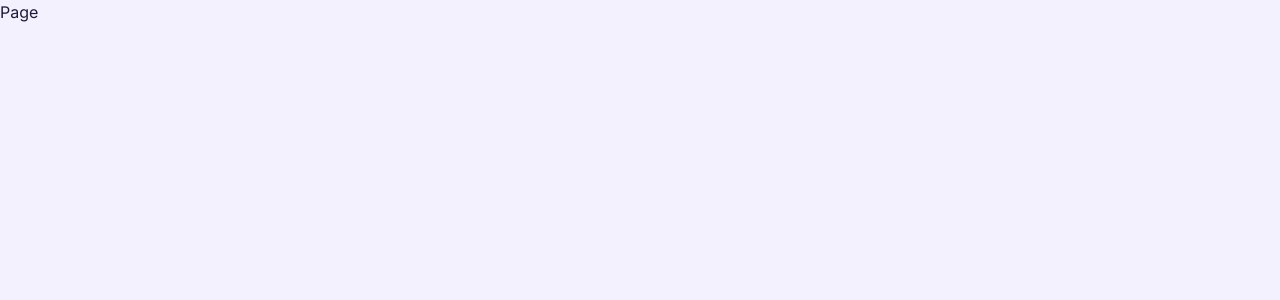
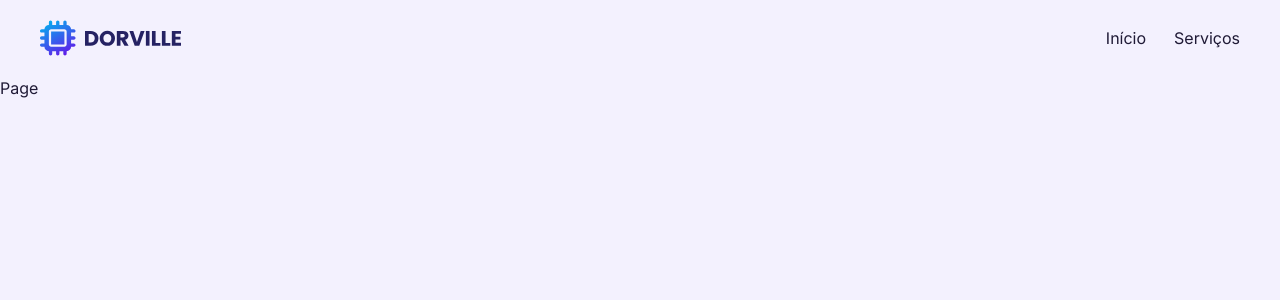
Before and after one commit to dorvillethiago/dorville-web, a Next.js app: page / in a window 1280 px wide. Shown: the top 300 px of the page. Built offline with nearby package versions, Linux system fonts and the light colour scheme.

Commit message:
update 07/05/2024

```diff
--- a/src/app/components/header.tsx
+++ b/src/app/components/header.tsx
@@ -1,5 +1,7 @@
+'use client'
 import Link from 'next/link'
 import React from 'react'
+import { motion } from 'framer-motion'
 
 const Logo = () => (
 	<svg
@@ -70,15 +72,25 @@ interface HeaderProps {
 
 export default function Header({ sections }: HeaderProps) {
 	return (
-		<header>
+		<motion.header
+			className="flex items-center justify-between px-10 py-5 max-w-screen-2xl mx-auto"
+			initial={{
+				y: -100,
+				opacity: 0
+			}}
+			animate={{
+				y: 0,
+				opacity: 1
+			}}
+		>
 			<Logo />
-			<div className="flex gap-7">
+			<div className="flex gap-7 items-center border-gradient">
 				{sections.map((section) => (
 					<Link key={section.displayName} href={section.href}>
 						{section.displayName}
 					</Link>
 				))}
 			</div>
-		</header>
+		</motion.header>
 	)
 }
--- a/src/app/globals.css
+++ b/src/app/globals.css
@@ -3,20 +3,21 @@
 @tailwind utilities;
 
 :root {
-  --vertical-gradient: linear-gradient(180deg, #07AAEF 0%, #601CE9 100%);
-  --horizontal-gradient: linear-gradient(90deg, #07AAEF 0%, #601CE9 100%);
-  --diagonal-gradient: linear-gradient(135deg, #07AAEF 0%, #601CE9 100%);
-  --primary: #3561EC;
-  --secondary: #D7DCF0;
-  --accent: #601CE9;
-  --background: #F2F3F8;
-  --text: #08090D;
+  --vertical-gradient: linear-gradient(180deg, #07aaef 0%, #601ce9 100%);
+  --horizontal-gradient: linear-gradient(90deg, #07aaef 0%, #601ce9 100%);
+  --diagonal-gradient: linear-gradient(135deg, #07aaef 0%, #601ce9 100%);
+  --primary: #3561ec;
+  --secondary: #d7dcf0;
+  --accent: #601ce9;
+  --background: #f2f3f8;
+  --light-primary: #07aaef;
+  --text: #08090d;
 }
 
 html,
 body,
 #app,
-#app>div {
+#app > div {
   height: 100%;
   background: #f3f1fe;
   color: #1f1a36;
--- a/src/app/layout.tsx
+++ b/src/app/layout.tsx
@@ -1,6 +1,7 @@
 import type { Metadata } from 'next'
 import { Inter } from 'next/font/google'
 import './globals.css'
+import Header from '@/app/components/header'
 
 const inter = Inter({ subsets: ['latin'] })
 
@@ -9,6 +10,11 @@ export const metadata: Metadata = {
 	description: 'Software and IT Company'
 }
 
+const headerSections = [
+	{ displayName: 'Início', href: '/' },
+	{ displayName: 'Serviços', href: '/about' }
+]
+
 export default function RootLayout({
 	children
 }: Readonly<{
@@ -16,7 +22,10 @@ export default function RootLayout({
 }>) {
 	return (
 		<html lang="en">
-			<body className={inter.className}>{children}</body>
+			<body className={inter.className}>
+				<Header sections={headerSections} />
+				{children}
+			</body>
 		</html>
 	)
 }
--- a/tailwind.config.ts
+++ b/tailwind.config.ts
@@ -13,6 +13,7 @@ const config: Config = {
         background: "var(--background)",
         primary: "var(--primary)",
         secondary: "var(--secondary)",
+        "light-primary": "var(--light-primary)",
         accent: "var(--accent)",
       }
     },
```
